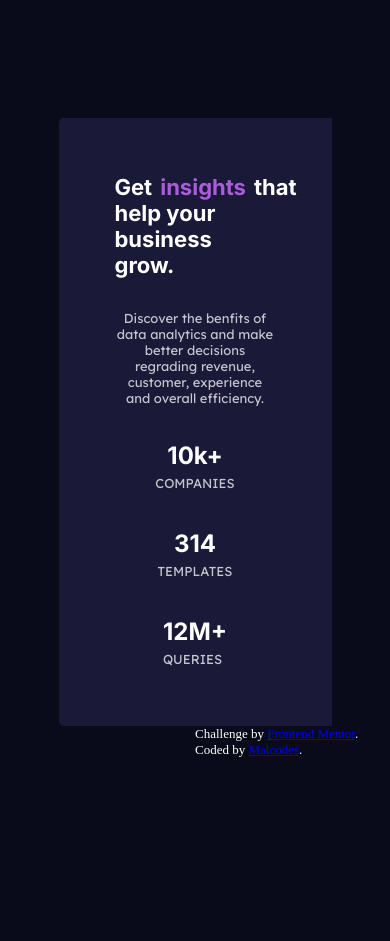
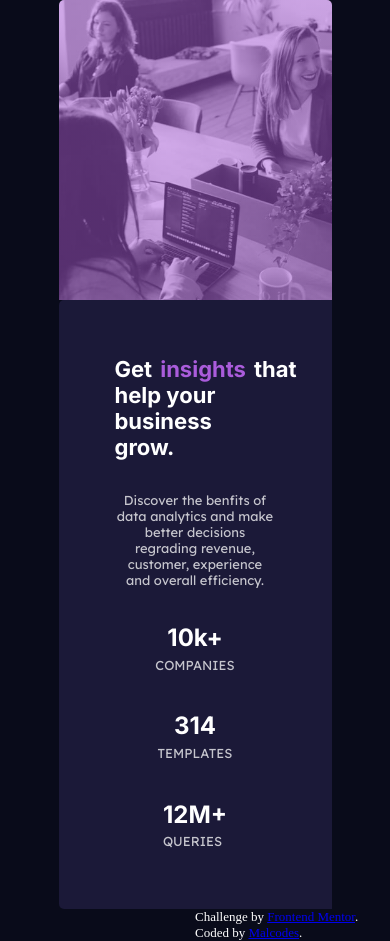
Before and after one commit to malihacodes/stats-preview-compo, a plain HTML site: page index.html in a window 390 px wide. Before the commit the page ends 844 px from the top, so only its background shows below. Drawn offline with Linux system fonts and the light colour scheme.

Commit message:
Update style.css

```diff
--- a/style.css
+++ b/style.css
@@ -105,7 +105,7 @@ background-color: hsl(233, 47%, 7%);
     font-size: 13px;
   }
   .card-img {
-    border-radius: 0 5px 5px 0;
+    border-radius: 5px 5px 0 0;
     width: 100%;
 
     background: linear-gradient(
@@ -115,6 +115,7 @@ background-color: hsl(233, 47%, 7%);
       ),
       url(./images/image-header-mobile.jpg) center no-repeat;
     background-size: cover;
+      min-height: 300px;
   }
    .desc {
 
@@ -157,7 +158,5 @@ background-color: hsl(233, 47%, 7%);
 
 }
 
-.card-img{
-  order: -1;
+
 }
-}
```
